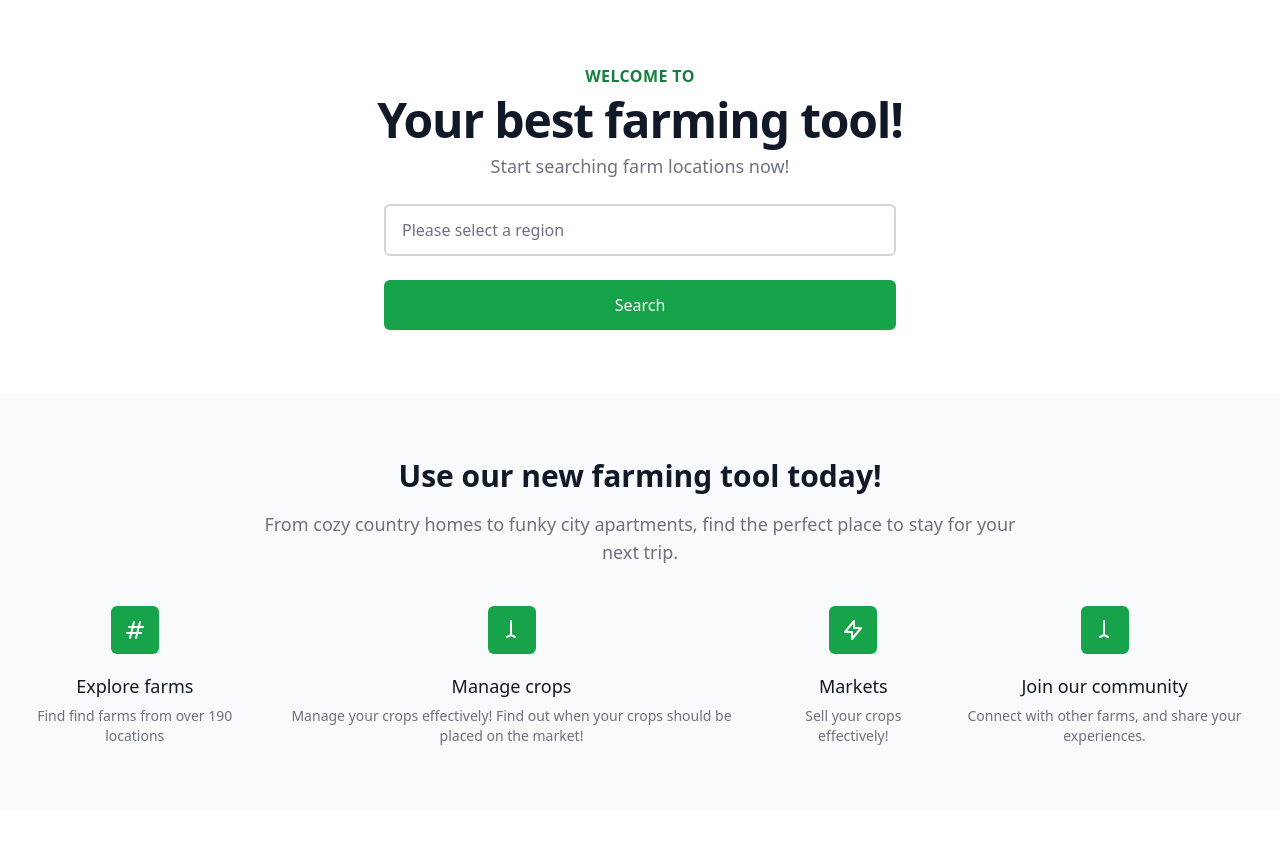
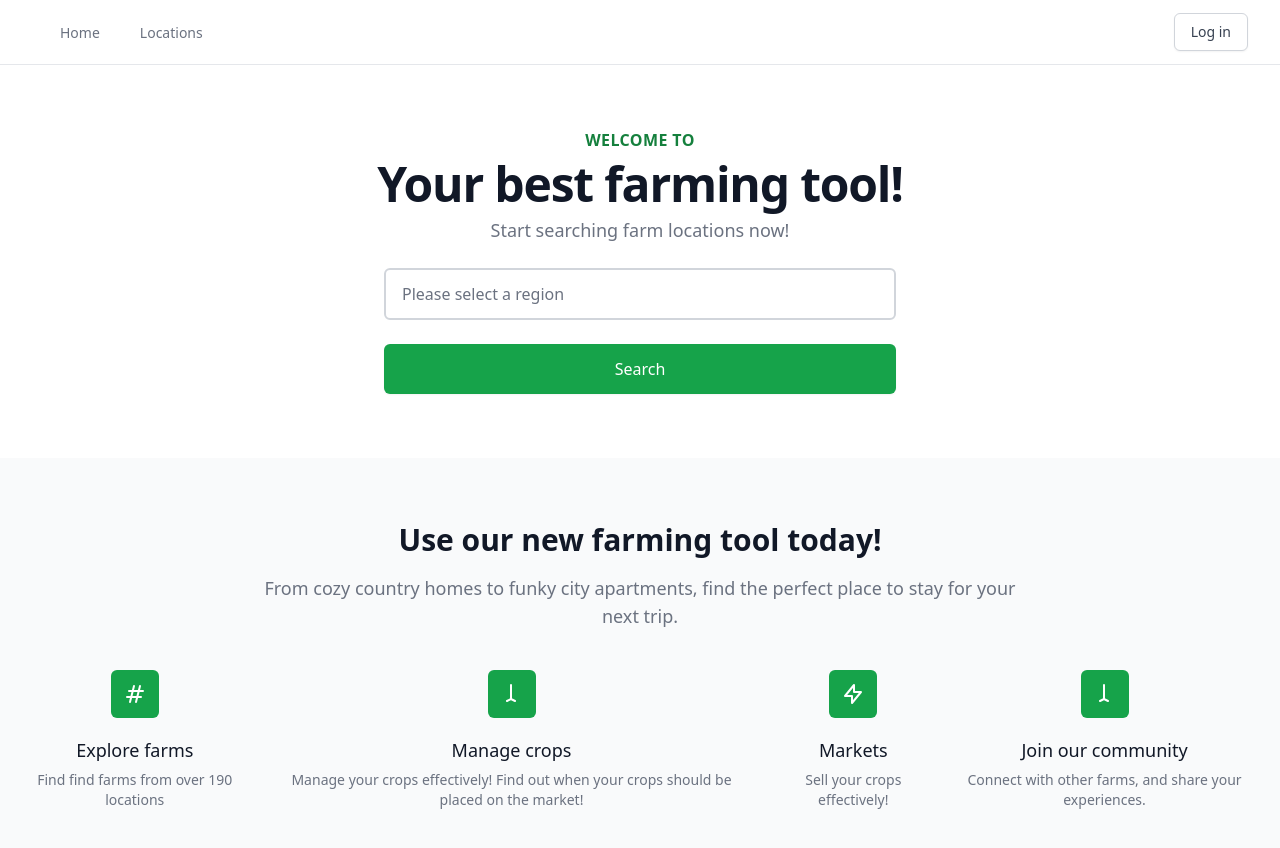
Before and after one commit to gastighost/agriculture-app-frontend, a Next.js app: page / in a window 1280 px wide. Shown: the top 848 px of the page. Before the commit the page ends 810 px from the top, so only its background shows below. Built offline with nearby package versions, Linux system fonts and the light colour scheme.

Commit message:
add functioning navigation bar

```diff
--- /dev/null
+++ b/src/components/navigation/Navbar.tsx
@@ -0,0 +1,61 @@
+import Link from "next/link";
+
+const Navbar = () => {
+  return (
+    <div className="fixed top-0 left-0 right-0 z-50 w-full">
+      <nav className="bg-white border-b border-gray-200">
+        <div className="max-w-7xl mx-auto px-4 sm:px-6 lg:px-8">
+          <div className="flex justify-between h-16">
+            <div className="flex">
+              <div className="hidden sm:-my-px sm:ml-6 sm:flex sm:space-x-8">
+                <Link href="/" className="flex">
+                  <div className="border-transparent text-gray-500 hover:text-green-700 hover:border-green-400 inline-flex items-center px-1 pt-1 border-b-2 text-sm font-medium">
+                    <p>Home</p>
+                  </div>
+                </Link>
+                <Link href="/locations/" className="flex">
+                  <div className="border-transparent text-gray-500 hover:text-green-700 hover:border-green-400 inline-flex items-center px-1 pt-1 border-b-2 text-sm font-medium">
+                    <p>Locations</p>
+                  </div>
+                </Link>
+              </div>
+            </div>
+            <div className="hidden sm:ml-6 sm:flex sm:items-center">
+              <Link href="/login/">
+                <button className="bg-white px-4 py-2 border border-gray-300 rounded-md shadow-sm text-sm font-medium text-gray-700 hover:text-gray-500 focus:outline-none focus:ring-2 focus:ring-offset-2 focus:ring-indigo-500">
+                  Log in
+                </button>
+              </Link>
+            </div>
+            <div className="-mr-2 flex items-center sm:hidden">
+              <button
+                type="button"
+                className="bg-white inline-flex items-center justify-center p-2 rounded-md text-gray-400 hover:text-gray-500 hover:bg-gray-100 focus:outline-none focus:ring-2 focus:ring-offset-2 focus:ring-indigo-500"
+              >
+                <span className="sr-only">Open main menu</span>
+                {/* Heroicon name: menu */}
+                <svg
+                  className="h-6 w-6"
+                  xmlns="http://www.w3.org/2000/svg"
+                  fill="none"
+                  viewBox="0 0 24 24"
+                  stroke="currentColor"
+                  aria-hidden="true"
+                >
+                  <path
+                    strokeLinecap="round"
+                    strokeLinejoin="round"
+                    strokeWidth="2"
+                    d="M4 6h16M4 12h16M4 18h16"
+                  />
+                </svg>
+              </button>
+            </div>
+          </div>
+        </div>
+      </nav>
+    </div>
+  );
+};
+
+export default Navbar;
--- /dev/null
+++ b/src/components/navigation/NavbarLayout.tsx
@@ -0,0 +1,12 @@
+import Navbar from "./Navbar";
+
+const NavbarLayout = ({ children }: any) => {
+  return (
+    <div>
+      <Navbar />
+      <div className="mt-16">{children}</div>
+    </div>
+  );
+};
+
+export default NavbarLayout;
--- a/src/pages/_app.tsx
+++ b/src/pages/_app.tsx
@@ -5,12 +5,15 @@ import { Provider } from "react-redux";
 import { Toaster } from "react-hot-toast";
 
 import store from "../store/store";
+import NavbarLayout from "../components/navigation/NavbarLayout";
 
 const App = ({ Component, pageProps }: AppProps) => {
   return (
     <Provider store={store}>
       <Toaster />
-      <Component {...pageProps} />
+      <NavbarLayout>
+        <Component {...pageProps} />
+      </NavbarLayout>
     </Provider>
   );
 };
```
